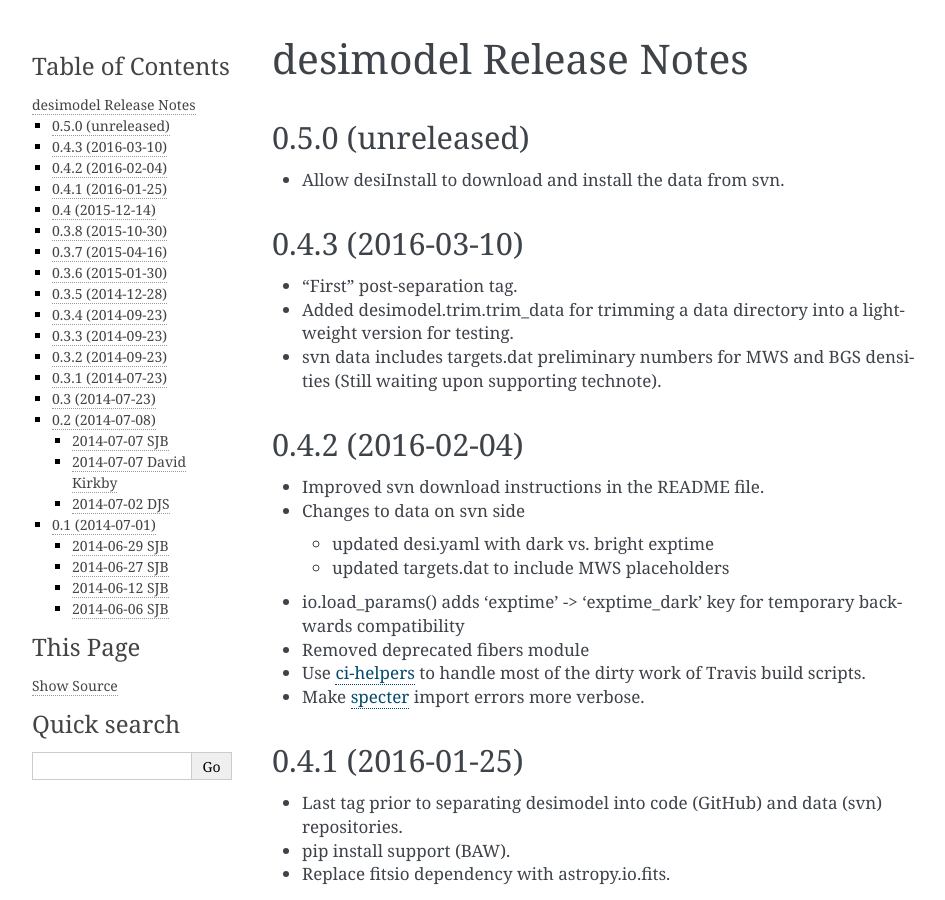
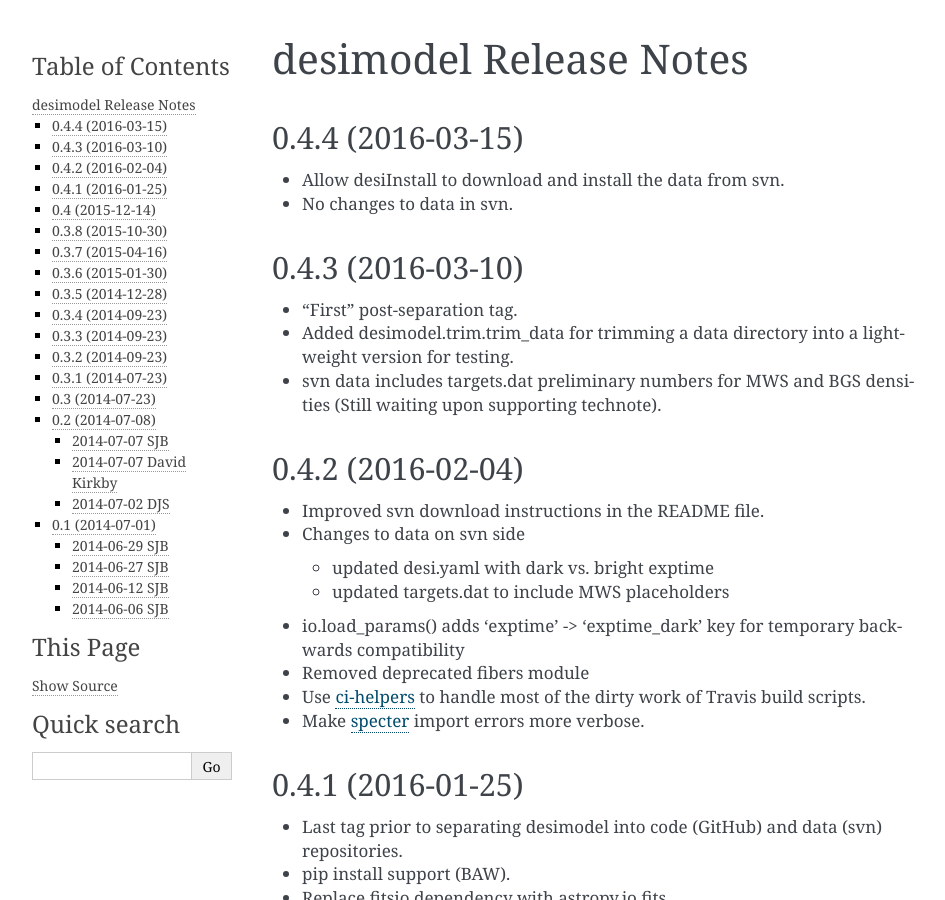
Before and after one commit to desihub/desimodel, a Sphinx documentation site: the page built from doc/release_notes.rst, in a window 1280 px wide and 900 px high. Shown: the whole window, without its empty margins (148-1093 px from the left). Built offline with Sphinx 7.4.7, drawn with Linux system fonts in a browser that asks for light colours.

Commit message:
update release notes

```diff
--- a/doc/release_notes.rst
+++ b/doc/release_notes.rst
@@ -2,10 +2,11 @@
 desimodel Release Notes
 =======================
 
-0.5.0 (unreleased)
+0.4.4 (2016-03-15)
 ------------------
 
 * Allow desiInstall to download and install the data from svn.
+* No changes to data in svn.
 
 0.4.3 (2016-03-10)
 ------------------
```
